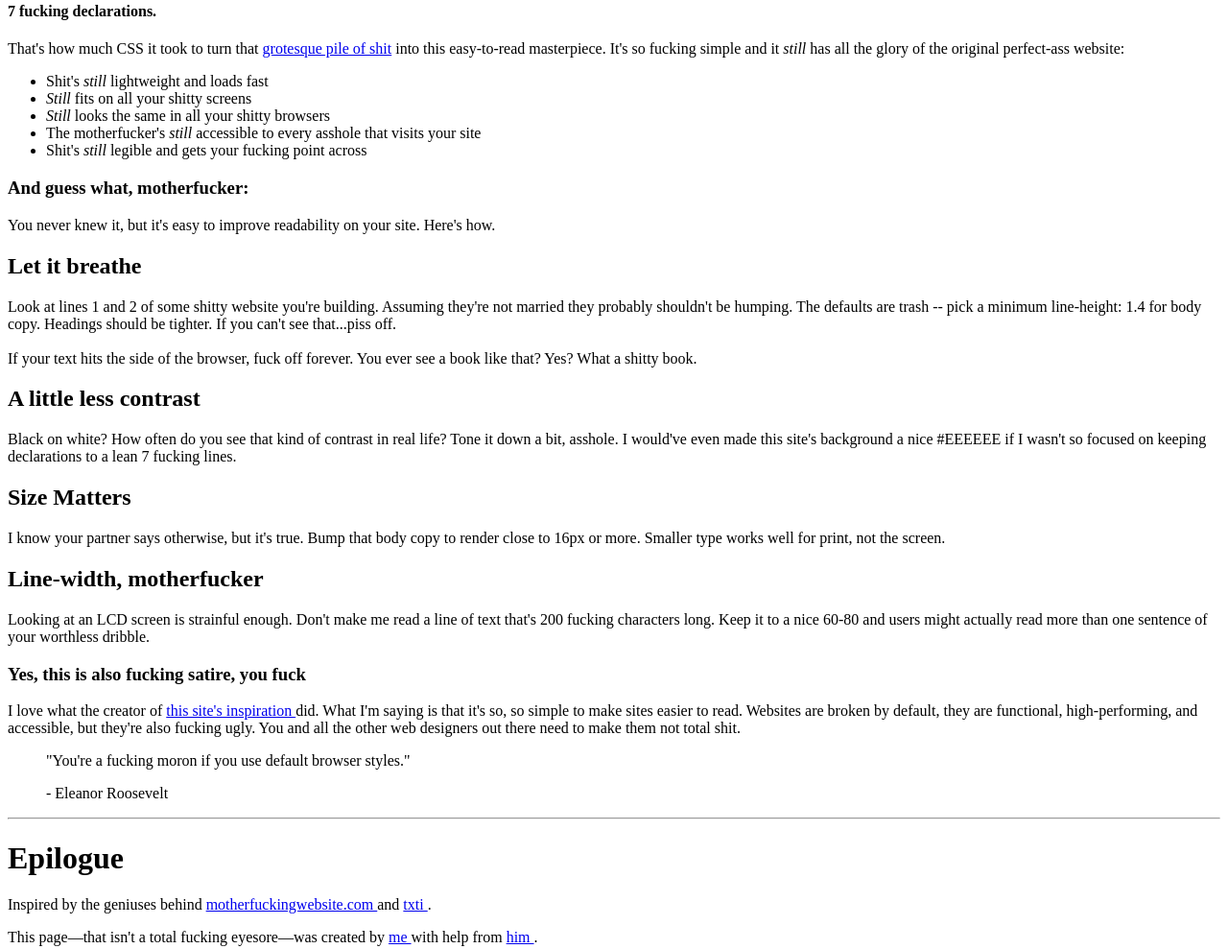
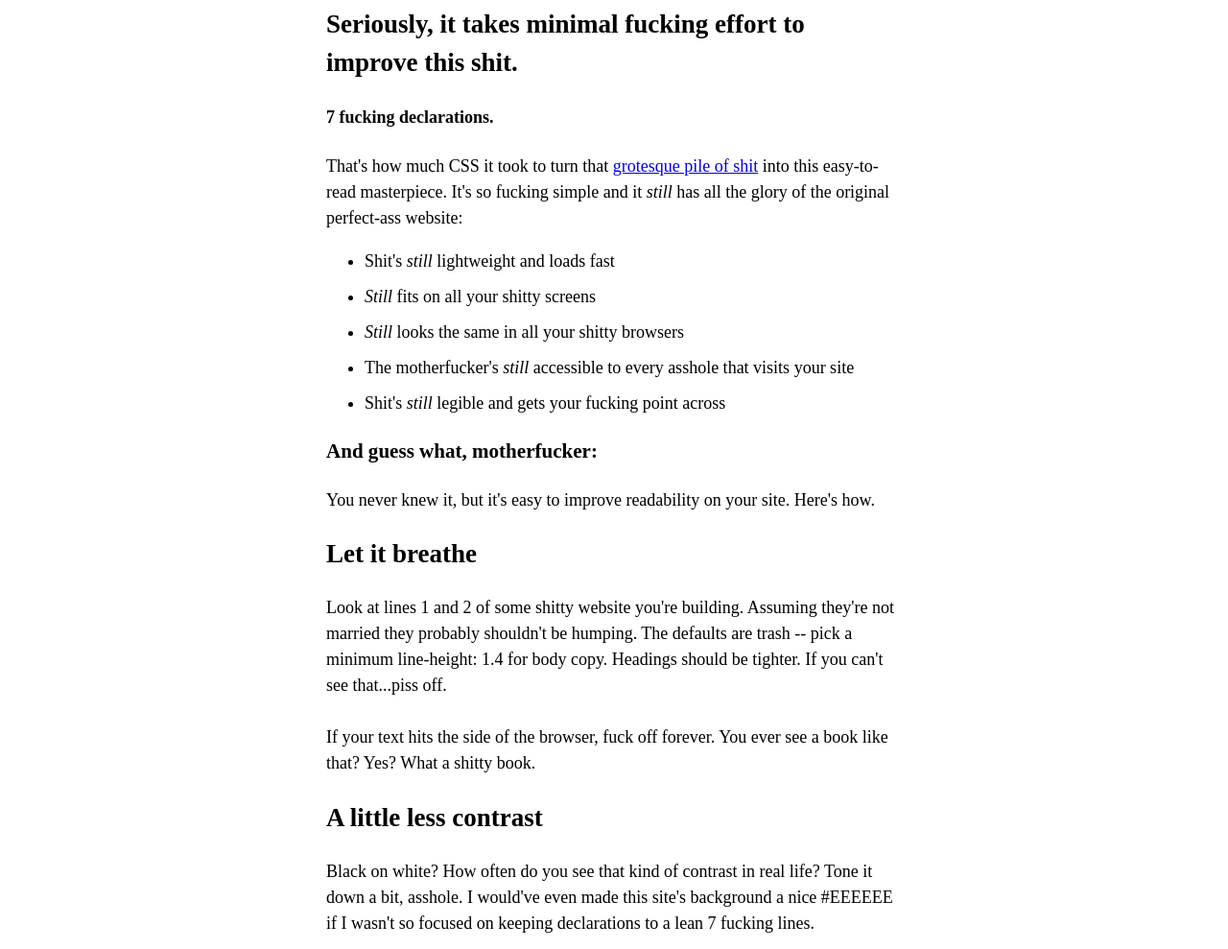
Before and after one commit to Hamza-Ouni/BetterMotherFuckingWebsite, a plain HTML site: page index.html in a window 1280 px wide. Shown: the part 163-1152 px from the top of the page at 96% size. Drawn offline with Linux system fonts and the light colour scheme.

Commit message:
Styling the page

```diff
--- a/index.html
+++ b/index.html
@@ -4,6 +4,7 @@
     <meta charset="UTF-8" />
     <meta http-equiv="X-UA-Compatible" content="IE=edge" />
     <meta name="viewport" content="width=device-width, initial-scale=1.0" />
+    <link rel="stylesheet" href="style.css" />
     <title>Better Mother Fucking Website</title>
   </head>
   <body>
--- /dev/null
+++ b/style.css
@@ -0,0 +1,14 @@
+body {
+    margin: 40px auto;
+    max-width: 600px;
+    line-height: 1.5;
+    font-size: 18px;
+  }
+
+  li {
+    margin: 0 0 10px 0;
+  }
+
+  hr.solid {
+    border-top: 2px solid #bbb;
+  }
```
